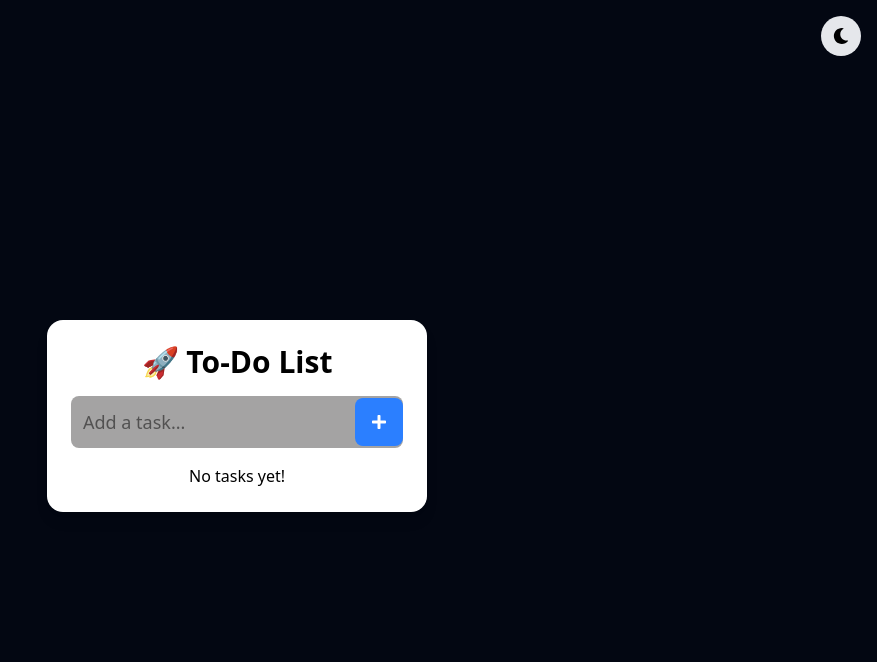
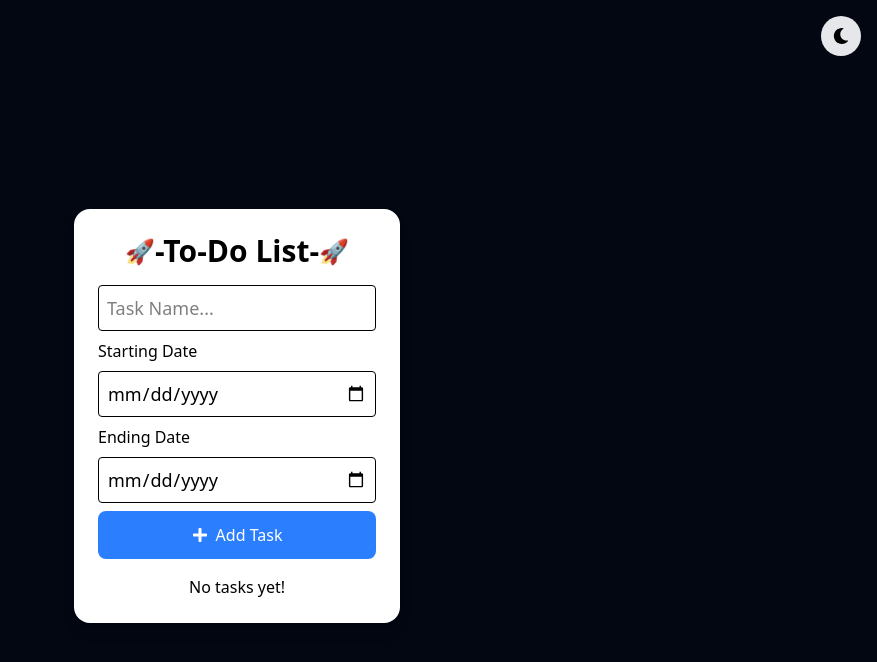
Before and after one commit to nitishb-dev/REACT_TODO_LIST, a React (Vite) app: page / in a window 1280 px wide. Shown: the top 662 px of the page, without its empty margins (403-1280 px from the left). Built offline with nearby package versions, Linux system fonts and the light colour scheme.

Commit message:
from & to dates added

```diff
--- a/src/components/Todo.jsx
+++ b/src/components/Todo.jsx
@@ -1,3 +1,144 @@
+// import { useRef, useState, useEffect } from "react";
+// import { FaPlus, FaMoon, FaSun } from "react-icons/fa";
+// import TodoItems from "./TodoItems";
+
+// const Todo = () => {
+//   const [todoList, setTodoList] = useState(
+//     JSON.parse(localStorage.getItem("todos")) || []
+//   );
+//   const [theme, setTheme] = useState(localStorage.getItem("theme") || "light");
+
+//   const inputRef = useRef();
+
+//   useEffect(() => {
+//     if (theme === "dark") {
+//       document.documentElement.classList.add("dark");
+//     } else {
+//       document.documentElement.classList.remove("dark");
+//     }
+//     localStorage.setItem("theme", theme);
+//   }, [theme]);
+
+//   const toggleTheme = () => {
+//     setTheme(theme === "light" ? "dark" : "light");
+//   };
+
+//   const getFormattedDate = () => {
+//     return new Date().toLocaleString("en-US", {
+//       weekday: "long",
+//       year: "numeric",
+//       month: "short",
+//       day: "numeric",
+//       hour: "numeric",
+//       minute: "numeric",
+//       hour12: true,
+//     });
+//   };
+
+//   const add = (event) => {
+//     if (event.type === "click" || event.key === "Enter") {
+//       const inputText = inputRef.current.value.trim();
+//       if (inputText === "") return;
+
+//       const newTodo = {
+//         id: Date.now(),
+//         text: inputText,
+//         isComplete: false,
+//         timeAdded: getFormattedDate(),
+//         completedTime: null,
+//       };
+
+//       setTodoList((prev) => [...prev, newTodo]);
+//       inputRef.current.value = "";
+//     }
+//   };
+
+
+//   const deleteTodo = (id) => {
+//     setTodoList((prevTodos) => prevTodos.filter((todo) => todo.id !== id));
+//   };
+
+//   const toggle = (id) => {
+//     setTodoList((prevTodos) =>
+//       prevTodos.map((todo) =>
+//         todo.id === id
+//           ? {
+//               ...todo,
+//               isComplete: !todo.isComplete,
+//               completedTime: !todo.isComplete ? getFormattedDate() : null,
+//             }
+//           : todo
+//       )
+//     );
+//   };
+
+//   const editTodo = (id, newText) => {
+//     setTodoList((prevTodos) =>
+//       prevTodos.map((todo) =>
+//         todo.id === id ? { ...todo, text: newText } : todo
+//       )
+//     );
+//   };
+
+
+//   useEffect(() => {
+//     localStorage.setItem("todos", JSON.stringify(todoList));
+//   }, [todoList]);
+
+//   return (
+//     <div className="min-h-screen flex flex-col items-center justify-center transition-all duration-300">
+//       <button
+//         onClick={toggleTheme}
+//         className="absolute top-4 right-4 bg-gray-200 dark:bg-gray-700 p-3 rounded-full"
+//       >
+//         {theme === "light" ? <FaMoon className="text-black" /> : <FaSun className="text-yellow-400" />}
+//       </button>
+
+//       <div className="shadow-lg rounded-2xl p-6 w-full max-w-md transition-all" style={{ backgroundColor: "var(--card-bg)" }}>
+//         <h1 className="text-3xl font-bold text-center mb-4">🚀 To-Do List</h1>
+
+//         <div className="flex items-center rounded-lg overflow-hidden" style={{ backgroundColor: "var(--input-bg)" }}>
+//           <input
+//             ref={inputRef}
+//             className="bg-transparent flex-1 p-3 text-lg focus:outline-none"
+//             type="text"
+//             placeholder="Add a task..."
+//             onKeyDown={add}
+//           />
+//           <button
+//             onClick={add}
+//             className="bg-blue-500 hover:bg-blue-600 transition-all p-4 text-white rounded-lg cursor-pointer"
+//           >
+//             <FaPlus />
+//           </button>
+//         </div>
+
+//         <div className="mt-4">
+//           {todoList.length > 0 ? (
+//             todoList.map((item) => (
+//               <TodoItems
+//                 key={item.id}
+//                 text={item.text}
+//                 id={item.id}
+//                 isComplete={item.isComplete}
+//                 deleteTodo={deleteTodo}
+//                 toggle={toggle}
+//                 timeAdded={item.timeAdded}
+//                 completedTime={item.completedTime}
+//                 editTodo={editTodo}
+//               />
+//             ))
+//           ) : (
+//             <p className="text-center mt-4">No tasks yet!</p>
+//           )}
+//         </div>
+//       </div>
+//     </div>
+//   );
+// };
+
+// export default Todo;
+
 import { useRef, useState, useEffect } from "react";
 import { FaPlus, FaMoon, FaSun } from "react-icons/fa";
 import TodoItems from "./TodoItems";
@@ -9,19 +150,15 @@ const Todo = () => {
   const [theme, setTheme] = useState(localStorage.getItem("theme") || "light");
 
   const inputRef = useRef();
+  const startDateRef = useRef();
+  const endDateRef = useRef();
 
   useEffect(() => {
-    if (theme === "dark") {
-      document.documentElement.classList.add("dark");
-    } else {
-      document.documentElement.classList.remove("dark");
-    }
+    document.documentElement.classList.toggle("dark", theme === "dark");
     localStorage.setItem("theme", theme);
   }, [theme]);
 
-  const toggleTheme = () => {
-    setTheme(theme === "light" ? "dark" : "light");
-  };
+  const toggleTheme = () => setTheme(theme === "light" ? "dark" : "light");
 
   const getFormattedDate = () => {
     return new Date().toLocaleString("en-US", {
@@ -38,7 +175,10 @@ const Todo = () => {
   const add = (event) => {
     if (event.type === "click" || event.key === "Enter") {
       const inputText = inputRef.current.value.trim();
-      if (inputText === "") return;
+      const startDate = startDateRef.current.value;
+      const endDate = endDateRef.current.value;
+
+      if (inputText === "" || !startDate || !endDate) return;
 
       const newTodo = {
         id: Date.now(),
@@ -46,13 +186,18 @@ const Todo = () => {
         isComplete: false,
         timeAdded: getFormattedDate(),
         completedTime: null,
+        startDate,
+        endDate,
       };
 
       setTodoList((prev) => [...prev, newTodo]);
+
+      // Clear input fields
       inputRef.current.value = "";
+      startDateRef.current.value = "";
+      endDateRef.current.value = "";
     }
   };
-
 
   const deleteTodo = (id) => {
     setTodoList((prevTodos) => prevTodos.filter((todo) => todo.id !== id));
@@ -72,14 +217,15 @@ const Todo = () => {
     );
   };
 
-  const editTodo = (id, newText) => {
+  const editTodo = (id, newText, newStartDate, newEndDate) => {
     setTodoList((prevTodos) =>
       prevTodos.map((todo) =>
-        todo.id === id ? { ...todo, text: newText } : todo
+        todo.id === id
+          ? { ...todo, text: newText, startDate: newStartDate, endDate: newEndDate }
+          : todo
       )
     );
   };
-
 
   useEffect(() => {
     localStorage.setItem("todos", JSON.stringify(todoList));
@@ -95,21 +241,16 @@ const Todo = () => {
       </button>
 
       <div className="shadow-lg rounded-2xl p-6 w-full max-w-md transition-all" style={{ backgroundColor: "var(--card-bg)" }}>
-        <h1 className="text-3xl font-bold text-center mb-4">🚀 To-Do List</h1>
+        <h1 className="text-3xl font-bold flex flex-row items-center justify-center text-center mb-4"><span className="text-2xl">🚀</span>-To-Do List-<span className="text-2xl">🚀</span></h1>
 
-        <div className="flex items-center rounded-lg overflow-hidden" style={{ backgroundColor: "var(--input-bg)" }}>
-          <input
-            ref={inputRef}
-            className="bg-transparent flex-1 p-3 text-lg focus:outline-none"
-            type="text"
-            placeholder="Add a task..."
-            onKeyDown={add}
-          />
-          <button
-            onClick={add}
-            className="bg-blue-500 hover:bg-blue-600 transition-all p-4 text-white rounded-lg cursor-pointer"
-          >
-            <FaPlus />
+        <div className="flex flex-col space-y-2">
+          <input ref={inputRef} className="p-2 border rounded text-lg" type="text" placeholder="Task Name..." onKeyDown={add} />
+          <label htmlFor="startDate">Starting Date</label>
+          <input id="startDate" ref={startDateRef} className="p-2 border rounded text-lg" type="date" />
+          <label htmlFor="endDate ">Ending Date</label>
+          <input id="endDate" ref={endDateRef} className="p-2 border rounded text-lg" type="date" />
+          <button onClick={add} className="bg-blue-500 hover:bg-blue-600 transition-all p-3 text-white rounded-lg cursor-pointer flex flex-row justify-center items-center">
+            <FaPlus className="mr-2" /> Add Task
           </button>
         </div>
 
@@ -118,13 +259,9 @@ const Todo = () => {
             todoList.map((item) => (
               <TodoItems
                 key={item.id}
-                text={item.text}
-                id={item.id}
-                isComplete={item.isComplete}
+                {...item}
                 deleteTodo={deleteTodo}
                 toggle={toggle}
-                timeAdded={item.timeAdded}
-                completedTime={item.completedTime}
                 editTodo={editTodo}
               />
             ))
```
Also changed, not shown: src/components/TodoItems.jsx (+76 -16 lines).
